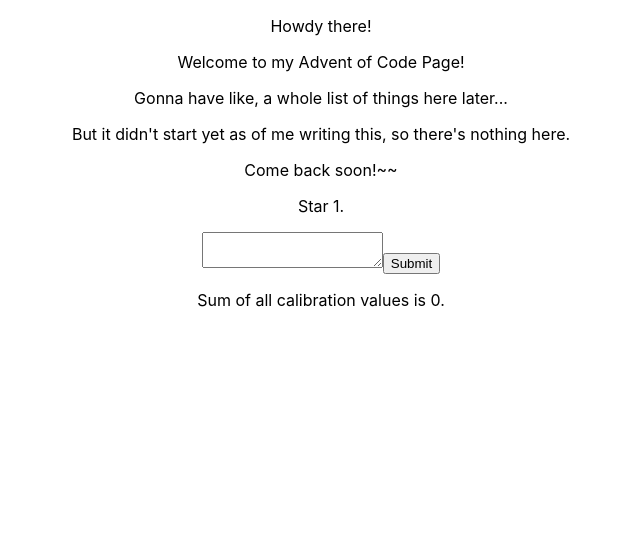
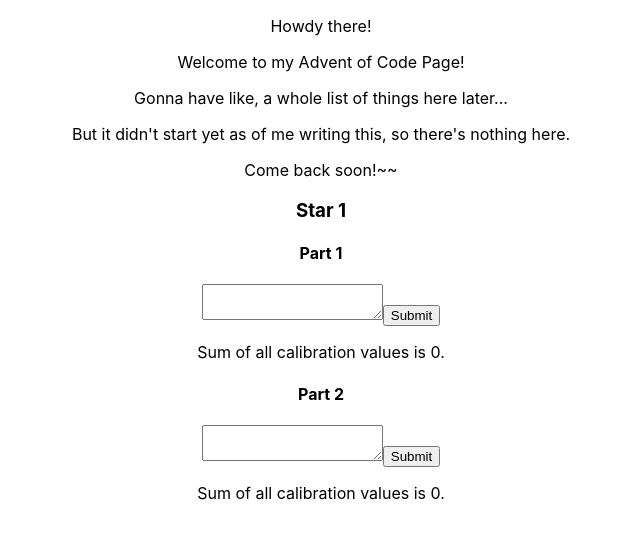
Before and after one commit to jacksonzck/jazck_advent_of_code_2023, a React (Create React App) app: page / in a window 1280 px wide. Shown: the top 538 px of the page, without its empty margins (319-959 px from the left). Built offline with nearby package versions, Linux system fonts and the light colour scheme.

Commit message:
Part 2 Done! I oughta clean this up..

```diff
--- a/package.json
+++ b/package.json
@@ -1,6 +1,6 @@
 {
   "name": "jazck_advent_of_code_2023",
-  "version": "0.1.0",
+  "version": "0.1.2",
   "private": true,
   "homepage": "https://jacksonzck.github.io/jazck_advent_of_code_2023/",
   "dependencies": {
--- a/src/Day1/Day1.js
+++ b/src/Day1/Day1.js
@@ -2,36 +2,79 @@
 import { useState } from 'react'
 
 export default function Day1() {
-    let [sum, setSum] = useState(0)
+    let [part1Sum, setpart1Sum] = useState(0)
+    let [part2Sum, setpart2Sum] = useState(0)
+    /**
+     *
+     * @param {Event} e
+     */
+    function star1part1(e) {
+        e.preventDefault()
+        const form = e.target;
+        const formData = new FormData(form);
+        let ourpart1Sum = 0
+        for(const element of formData.get("Day1Part1Text").split('\n')) {
+            const matched = element.match(/[0-9]/g)
+            if (matched !== null) {
+                ourpart1Sum = ourpart1Sum + Number(matched[0] + matched.at(-1))
+            }
+        }
+        setpart1Sum(ourpart1Sum)
+    }
 
     /**
      *
      * @param {Event} e
      */
-    function star1(e) {
+    function star1part2(e) {
         e.preventDefault()
         const form = e.target;
         const formData = new FormData(form);
-        let ourSum = 0
-        for(const element of formData.get("Day1Text").split('\n')) {
-            const matched = element.match(/[0-9]/g)
-            console.log(matched)
-            if (matched !== null) {
-                console.log(matched[0] + matched.at(-1))
-                ourSum = ourSum + Number(matched[0] + matched.at(-1))
+        let ourpart2Sum = 0
+        function numberParser(toParse) {
+            if(toParse === "one") return "1"
+            if(toParse === "two") return "2"
+            if(toParse === "three") return "3"
+            if(toParse === "four") return "4"
+            if(toParse === "five") return "5"
+            if(toParse === "six") return "6"
+            if(toParse === "seven") return "7"
+            if(toParse === "eight") return "8"
+            if(toParse === "nine") return "9"
+            return "" + toParse
+        }
+        for(const element of formData.get("Day1Part2Text").split('\n')) {
+            const firstMatch = element.match(/one|two|three|four|five|six|seven|eight|nine|[0-9]/)
+            let lastMatch = null
+            for (let i = 1; i < element.length + 1; i++) {
+                lastMatch = element.slice(element.length - i, element.length).match(/one|two|three|four|five|six|seven|eight|nine|[0-9]/)
+                if(lastMatch !== null) break;
+            }
+            if (firstMatch !== null) {
+                console.log(firstMatch)
+                console.log(lastMatch)
+                ourpart2Sum = Number(ourpart2Sum) + Number(numberParser(firstMatch[0]) + numberParser(lastMatch[0]))
             }
         }
+        setpart2Sum(ourpart2Sum)
+    }
 
-        setSum(ourSum)
-    }
+
     return (
         <div className='Day1'>
-            <p> Star 1. </p>
-            <form onSubmit={star1}>
-                <textarea name="Day1Text"/>
+            <h3>Star 1</h3>
+            <h4>Part 1</h4>
+            <form onSubmit={star1part1}>
+                <textarea name="Day1Part1Text"/>
                 <button type="submit"> Submit </button>
             </form>
-            <p> Sum of all calibration values is {sum}.</p>
+            <p>Sum of all calibration values is {part1Sum}.</p>
+            <h4>Part 2</h4>
+            <form onSubmit={star1part2}>
+                <textarea name="Day1Part2Text"/>
+                <button type="submit"> Submit </button>
+            </form>
+            <p>Sum of all calibration values is {part2Sum}.</p>
         </div>
     )
 }
```
